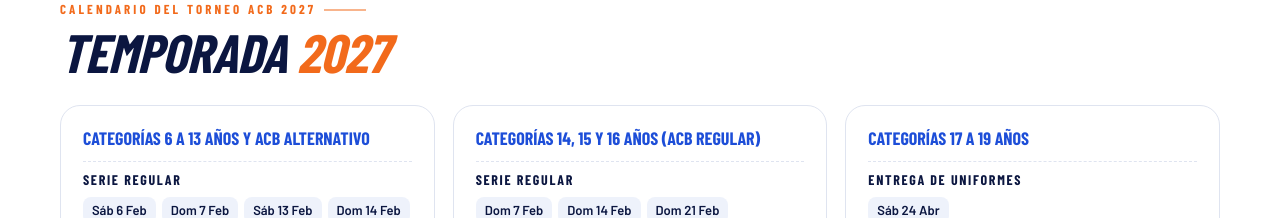
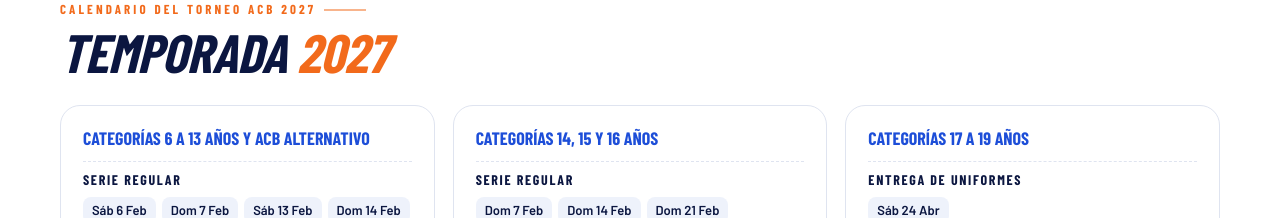
Before and after one commit to bambidlc/basketball-pbo-scoreboard, a React (Vite) app in the folder acb-portal/: page / in a window 1280 px wide. Shown: the part 4760-4978 px from the top of the page. Built offline with nearby package versions, Linux system fonts and the light colour scheme; a web font is replaced by a local one.

Commit message:
Remove ACB Regular parenthetical from 14 to 16 calendar heading

```diff
--- a/acb-portal/shared/tournament.js
+++ b/acb-portal/shared/tournament.js
@@ -164,7 +164,7 @@ export const CALENDAR = [
     ],
   },
   {
-    group: "Categorías 14, 15 y 16 años (ACB Regular)",
+    group: "Categorías 14, 15 y 16 años",
     phases: [
       { phase: "Serie regular", dates: ["2027-02-07", "2027-02-14", "2027-02-21", "2027-02-28", "2027-03-06", "2027-03-07", "2027-03-13", "2027-03-14", "2027-03-20", "2027-03-21"] },
       { phase: "Series postemporada", dates: ["2027-04-03", "2027-04-04", "2027-04-10"] },
```
